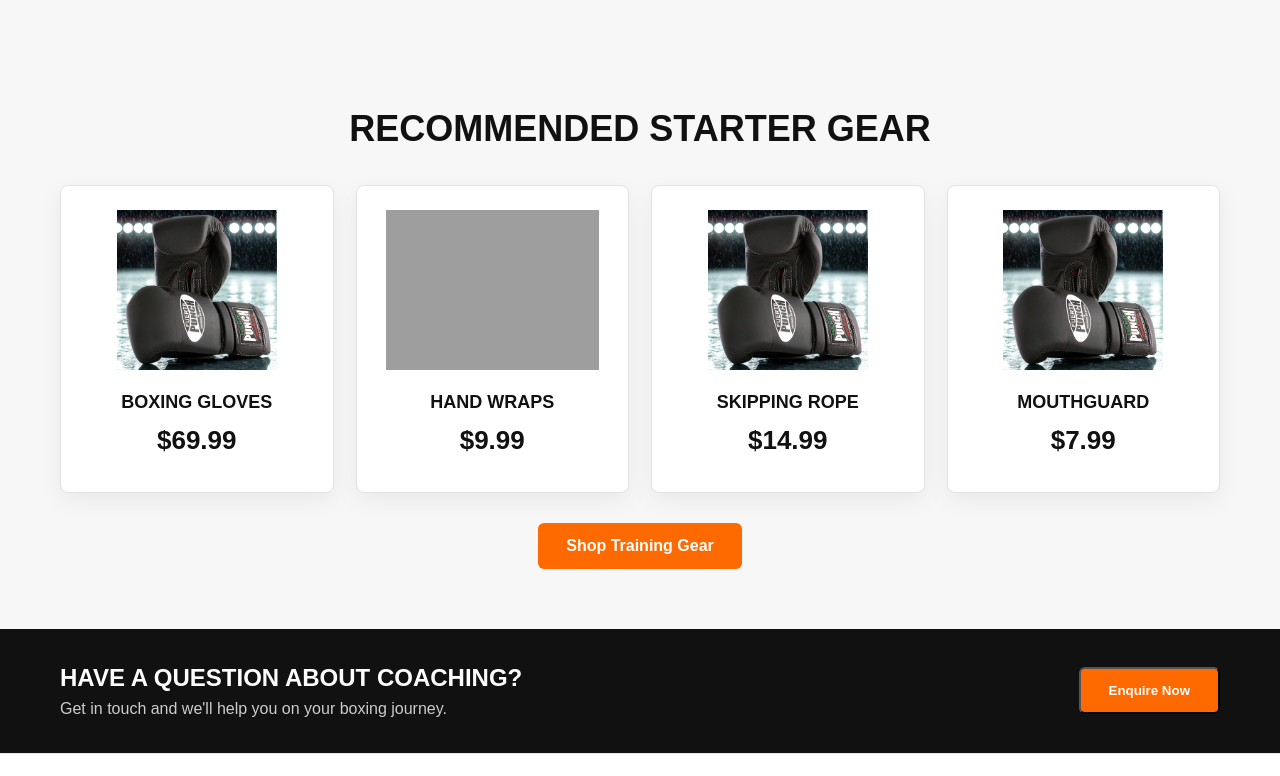
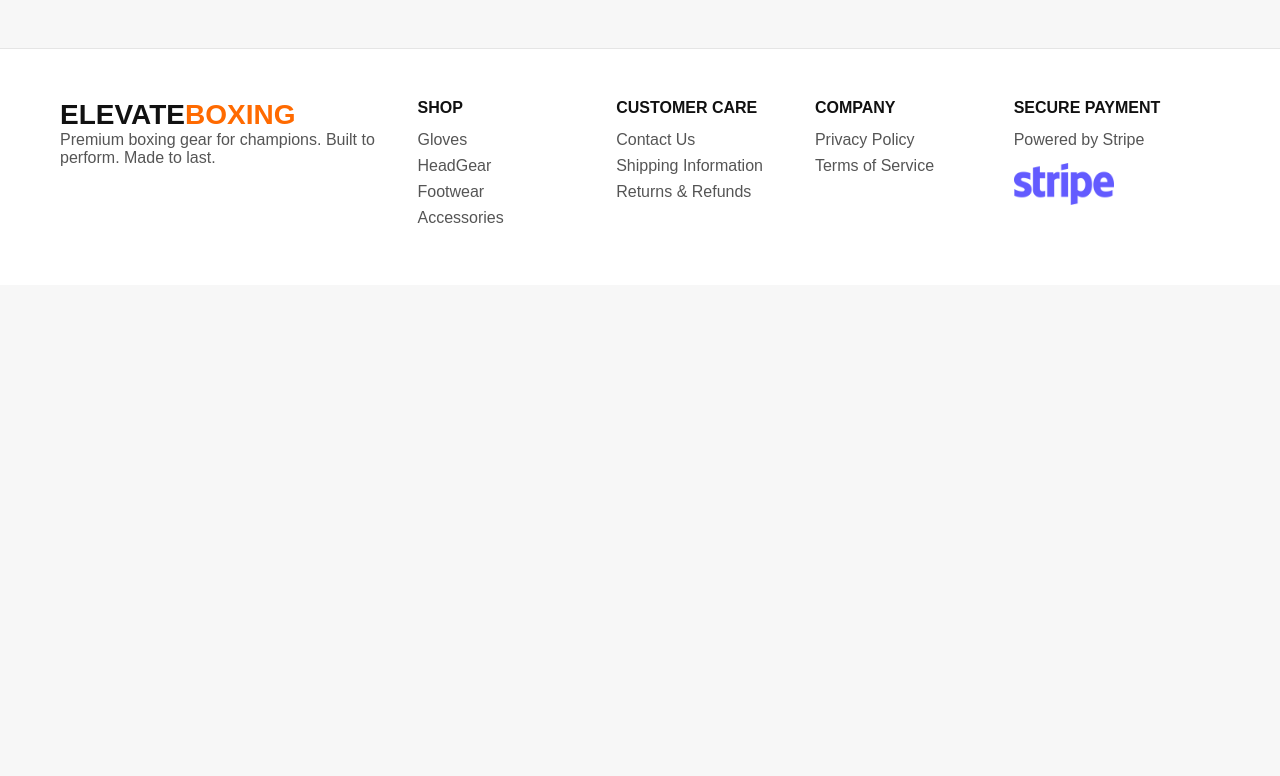
Before and after one commit to eibrnwqudoqw/elevate-boxing, a website: page training.html in a window 1280 px wide. Shown: the part 1604-2380 px from the top of the page. After the commit the page ends 1889 px from the top, so only its background shows below. Drawn offline with Linux system fonts and the light colour scheme; grey boxes are pictures that could not be loaded.

Commit message:
Update training.html

```diff
--- a/training.html
+++ b/training.html
@@ -101,47 +101,6 @@
     </div>
   </section>
 
-  <section class="recommended-gear">
-    <h2>Recommended Starter Gear</h2>
-
-    <div class="category-grid">
-      <div class="category-card">
-        <img src="images/gloves.png" alt="Boxing gloves">
-        <h3>Boxing Gloves</h3>
-        <p class="price">$69.99</p>
-      </div>
-
-      <div class="category-card">
-        <img src="images/aquabag.jpg" alt="Hand wraps">
-        <h3>Hand Wraps</h3>
-        <p class="price">$9.99</p>
-      </div>
-
-      <div class="category-card">
-        <img src="images/gloves.png" alt="Skipping rope">
-        <h3>Skipping Rope</h3>
-        <p class="price">$14.99</p>
-      </div>
-
-      <div class="category-card">
-        <img src="images/gloves.png" alt="Mouthguard">
-        <h3>Mouthguard</h3>
-        <p class="price">$7.99</p>
-      </div>
-    </div>
-
-    <a href="shop.html" class="btn training-shop-btn">Shop Training Gear</a>
-  </section>
-
-  <section class="training-contact-strip">
-    <div>
-      <h2>Have a question about coaching?</h2>
-      <p>Get in touch and we'll help you on your boxing journey.</p>
-    </div>
-
-    <button class="btn enquiry-open">Enquire Now</button>
-  </section>
-
 </main>
 
 <footer class="footer">
```
